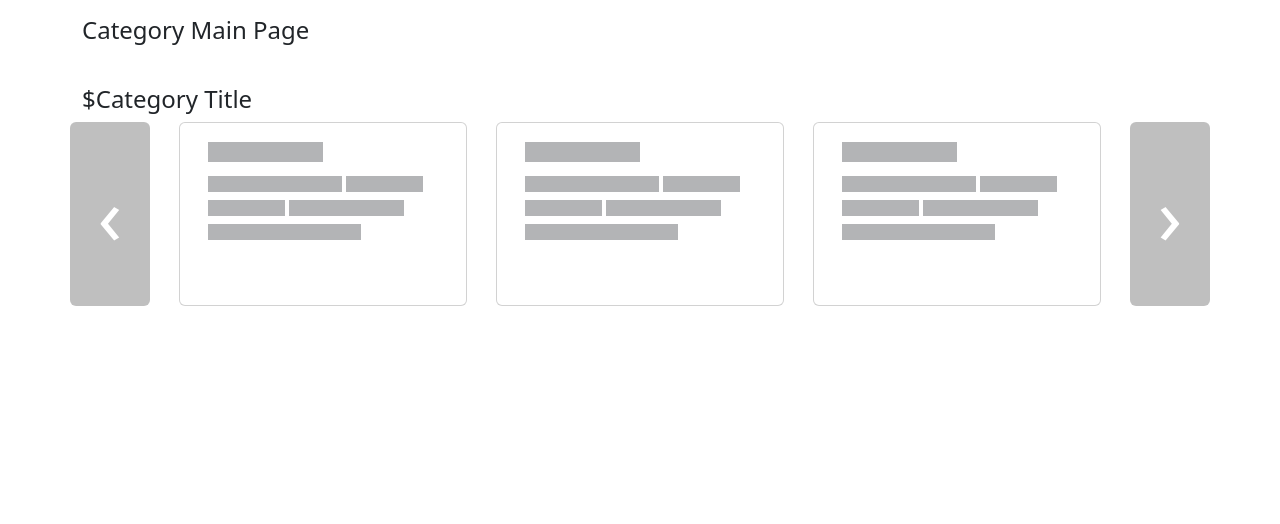
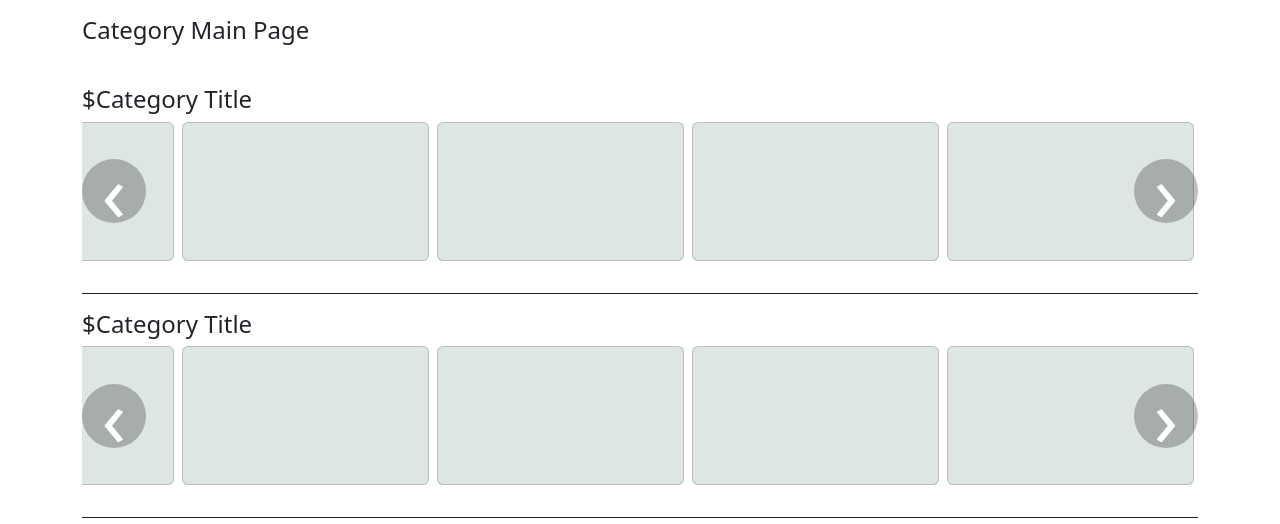
Before and after one commit to dreamy-dream-team/dream-team, a React (Vite) app in the folder frontend/: page /category-main in a window 1280 px wide. Shown: the top 524 px of the page. Built offline with nearby package versions, Linux system fonts and the light colour scheme.

Commit message:
before i restart

```diff
--- a/frontend/src/ui/CategoryMain/CategoryMain.tsx
+++ b/frontend/src/ui/CategoryMain/CategoryMain.tsx
@@ -1,89 +1,69 @@
-import {Button, Card, Container, Placeholder, Row} from "react-bootstrap";
+import {Button, Card, Container} from "react-bootstrap";
 import styles from './category-main.module.css';
+import Carousel from 'react-multi-carousel';
+import 'react-multi-carousel/lib/styles.css';
 
 export function CategoryMain() {
-    return (
+    return(
         <>
-            <Container className="">
+            <Container className="container">
                 <h4 className="font-weight-bold py-3 mb-4">Category Main Page</h4>
-                <h4>$Category Title</h4>
-                <Card className={styles.wrapper}>
-                <Row className={styles.slider}>
-                    <Button className={styles.button}>&#8249;</Button>
-                    <Card style={{ width: '18rem' }}>
-                        <Card.Body>
-                            <Placeholder as={Card.Title} animation="glow">
-                                <Placeholder xs={6} />
-                            </Placeholder>
-                            <Placeholder as={Card.Text} animation="glow">
-                                <Placeholder xs={7} /> <Placeholder xs={4} /> <Placeholder xs={4} />{' '}
-                                <Placeholder xs={6} /> <Placeholder xs={8} />
-                            </Placeholder>
-                        </Card.Body>
-                    </Card>
-                    <Card style={{ width: '18rem' }}>
-                        <Card.Body>
-                            <Placeholder as={Card.Title} animation="glow">
-                                <Placeholder xs={6} />
-                            </Placeholder>
-                            <Placeholder as={Card.Text} animation="glow">
-                                <Placeholder xs={7} /> <Placeholder xs={4} /> <Placeholder xs={4} />{' '}
-                                <Placeholder xs={6} /> <Placeholder xs={8} />
-                            </Placeholder>
-                        </Card.Body>
-                    </Card>
-                    <Card style={{ width: '18rem' }}>
-                        <Card.Body>
-                            <Placeholder as={Card.Title} animation="glow">
-                                <Placeholder xs={6} />
-                            </Placeholder>
-                            <Placeholder as={Card.Text} animation="glow">
-                                <Placeholder xs={7} /> <Placeholder xs={4} /> <Placeholder xs={4} />{' '}
-                                <Placeholder xs={6} /> <Placeholder xs={8} />
-                            </Placeholder>
-                        </Card.Body>
-                    </Card>
-                    <Button className={styles.button}>&#8250;</Button>
-                </Row>
-                </Card>
+                <CategoryRow/>
+                <CategoryRow/>
+
+
             </Container>
         </>
     )
 }
-
-// const responsive = {
-//     desktop: {
-//         breakpoint: { max:3000, min:1024},
-//         items:5
-//     }
-// },
-//     tablet: {
-//         breakpoint: { max:1024, min:464},
-//         items:5
-//     }
-// },
-// mobile: {
-//         breakpoint: { max:464, min:0},
-//         items:5
-//     }
-// }
-
-// document.addEventListener("click", e =>{
-//     let button
-//     if (e.target.matches(".button")) {
-//         button = e.target
-//     } else {
-//         button = e.target.closest(".button")
-//     }
-//     if (button != null) onButtonClick(button)
-// })
-// function onButtonClick(button) {
-//     const slider = button.closet(".container").querySelector(".slider")
-//     const sliderIndex = parseInt(getComputedStyle(slider).getPropertyValue("--slider-index"))
-//     if (button.classList.contains("left-button")) {
-//      slider.style.setProperty('--slider-index', sliderIndex - 1)
-//     }
-//      if (button.classList.contains("right-button")) {
-//      slider.style.setProperty('--slider-index', sliderIndex + 1)
-//     }
-// }
+export function CategoryRow() {
+    return (
+        <>
+                <h4>$Category Title</h4>
+                <div className={styles.wrapper}>
+                    <Button className={styles.button}>&#8249;</Button>
+                    <div className={styles.slider}>
+                    <Card className={styles.post}>
+                        <Card.Body>
+                            <p>$username</p>
+                            <p>$title</p>
+                        </Card.Body>
+                    </Card>
+                    <Card className={styles.post}>
+                        <Card.Body>
+                        </Card.Body>
+                    </Card>
+                    <Card className={styles.post}>
+                        <Card.Body>
+                        </Card.Body>
+                    </Card>
+                    <Card className={styles.post}>
+                        <Card.Body>
+                        </Card.Body>
+                    </Card>
+                    <Card className={styles.post}>
+                        <Card.Body>
+                        </Card.Body>
+                    </Card>
+                    <Card className={styles.post}>
+                        <Card.Body>
+                        </Card.Body>
+                    </Card>
+                    <Card className={styles.post}>
+                        <Card.Body>
+                        </Card.Body>
+                    </Card>
+                    <Card className={styles.post}>
+                        <Card.Body>
+                        </Card.Body>
+                    </Card>
+                        <Card className={styles.post}>
+                        <Card.Body>
+                        </Card.Body>
+                    </Card>
+                    </div>
+                    <Button className={styles.button}>&#8250;</Button>
+                </div>
+        </>
+    )
+}
--- a/frontend/src/ui/CategoryMain/category-main.module.css
+++ b/frontend/src/ui/CategoryMain/category-main.module.css
@@ -5,43 +5,60 @@
     --purple: #A980E8;
     --yellow: #FFC482;
     --blue: #188FA7;
-
 }
-/*!********* Mobile *********!*/
-/*@media screen and (max-width: 464px) {*/
-/*    .button{*/
-/*        display: none;*/
-/*    }*/
-/*}*/
-/*!********* Tablet *********!*/
-/*@media screen and (max-width: 1024px) {*/
-
-/*}*/
+/********* Mobile Screens *********/
+@media screen and (max-width: 424px) {
+    .slider{
+    --post-per-screen: 2;
+    }
+}
+/********* Tablet Screens *********/
+@media screen and (max-width: 1024px) {
+    .slider{
+        --post-per-screen: 3;
+    }
+}
+/********* Posts Row *********/
+.wrapper{
+    display: flex;
+    align-items: center;
+    justify-content: center;
+    overflow: hidden;
+    padding-bottom: 2rem;
+    margin-bottom: 1rem;
+    border-bottom: .1rem solid;
+}
+/********* Posts Slider Holder *********/
 .slider{
-    --slider-index: 0;
+    --slider-index: 1;
+    --slider-padding: 5rem;
     display: flex;
-    justify-content: space-between;
-    transform: translateX(0px);
-
+    flex-grow: 1;
+    transform: translateX(calc(var(--slider-index) * -100%));
+}
+/********* Posts Card *********/
+.post{
+    --post-per-screen: 4;
+    background-color: var(--white);
+    flex: 0 0 calc(100% / var(--post-per-screen));
+    max-width: calc(100% / var(--post-per-screen));
+    aspect-ratio: 16/9;
+    margin: 0 .25rem;
 }
 .button{
     border: none;
-    width: 5rem;
+    border-radius: 50%;
+    height: 2rem;
+    width: 3rem;
     padding: 2rem;
     background-color: rgba(0, 0, 0, .25);
-    z-index: 10;
     display: flex;
     font-size: 5rem;
-    align-content: center;
+    align-items: center;
     justify-content: center;
     color: #FFF;
-
+    z-index: 10;
 }
 .button:hover{
     background-color: rgba(0, 0, 0, .5);
-    border-bottom-left-radius: 0;
 }
-.wrapper{
-    margin-bottom: 2rem;
-    border: none;
-}
```
Also changed, not shown: frontend/package.json (+4 -4 lines), 1 other file (tests, documents, lock files or other folders).
